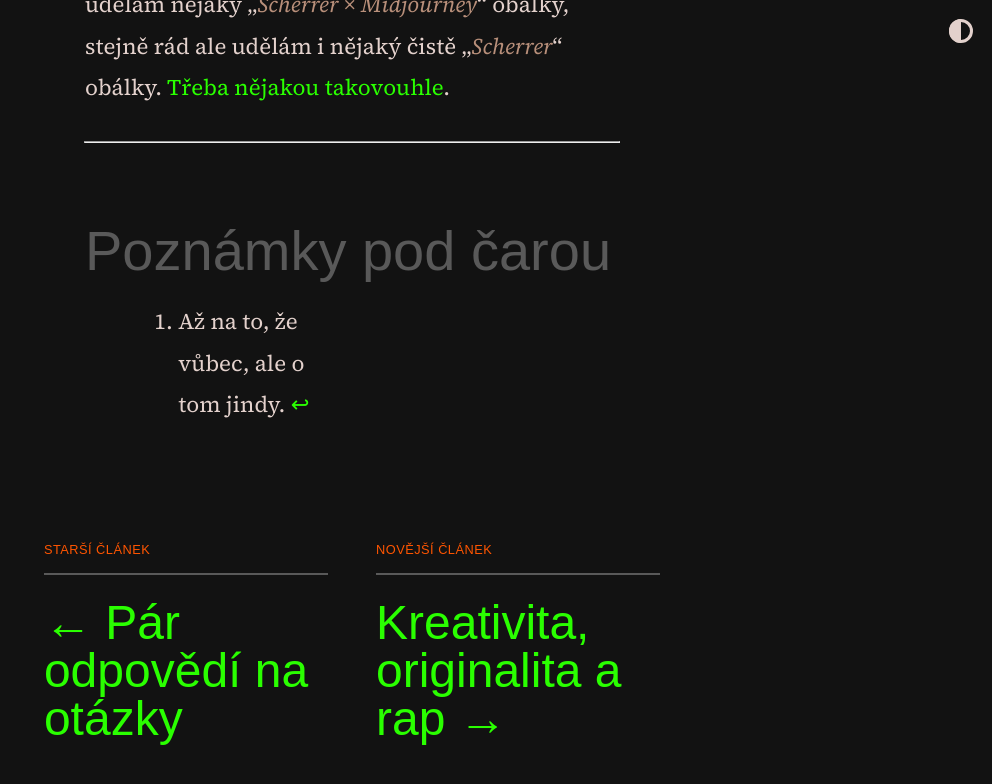
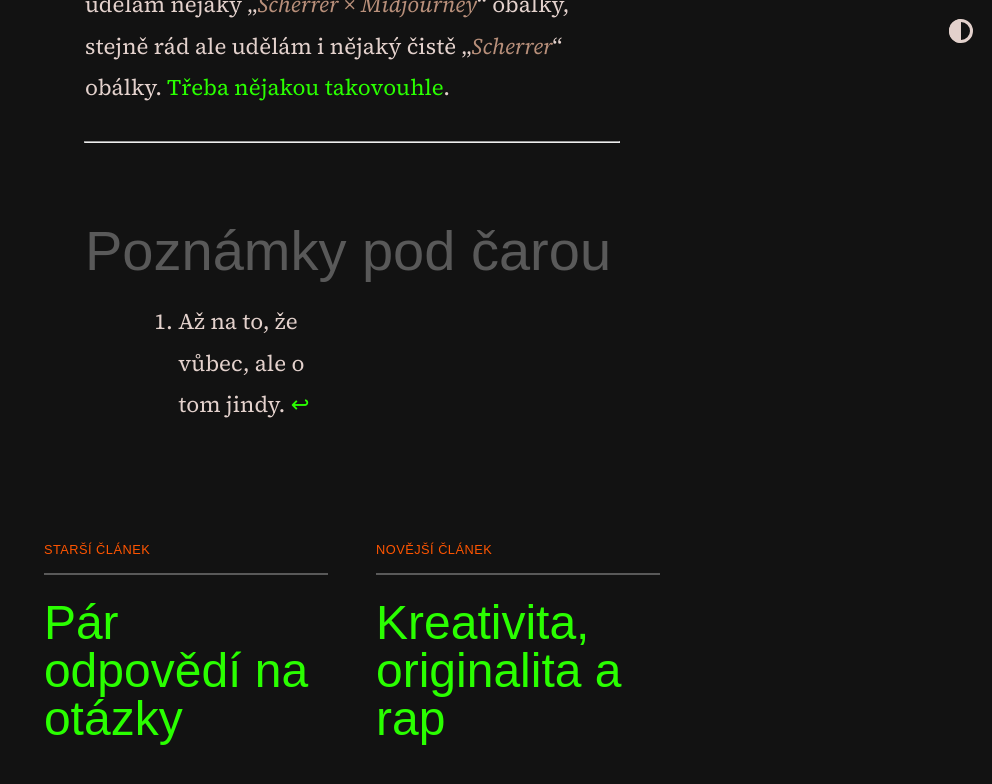
Before and after one commit to scherrer-txt/bts, a Jekyll site: the page built from _posts/2023-10-23-prvni-ceske-ai-obalky.md, in a window 1280 px wide and 900 px high, scrolled down 8821 px. Shown: the top 784 px of the window, without its empty margins (288-1280 px from the left). Built offline with Jekyll 4.4.1, drawn with Linux system fonts in a browser that asks for light colours; some web fonts are replaced.

Commit message:
Update post.html

```diff
--- a/_layouts/post.html
+++ b/_layouts/post.html
@@ -58,7 +58,7 @@ layout: default
       <div class="post-meta-label">Starší článek</div>
       <div class="post-meta-content">
         <h2 class="post-meta-info">
-          <a href="{{ site.url }}{{ page.previous.url }}" class="prev-button">← {{ page.previous.title }}</a>
+          <a href="{{ site.url }}{{ page.previous.url }}" class="prev-button">{{ page.previous.title }}</a>
         </h2>
       </div>
     </div>
@@ -68,7 +68,7 @@ layout: default
       <div class="post-meta-label">Novější článek</div>
       <div class="post-meta-content">
         <h2 class="post-meta-info">
-          <a href="{{ site.url }}{{ page.next.url }}" class="next-button">{{ page.next.title }} →</a>
+          <a href="{{ site.url }}{{ page.next.url }}" class="next-button">{{ page.next.title }}</a>
         </h2>
       </div>
     </div>
```
